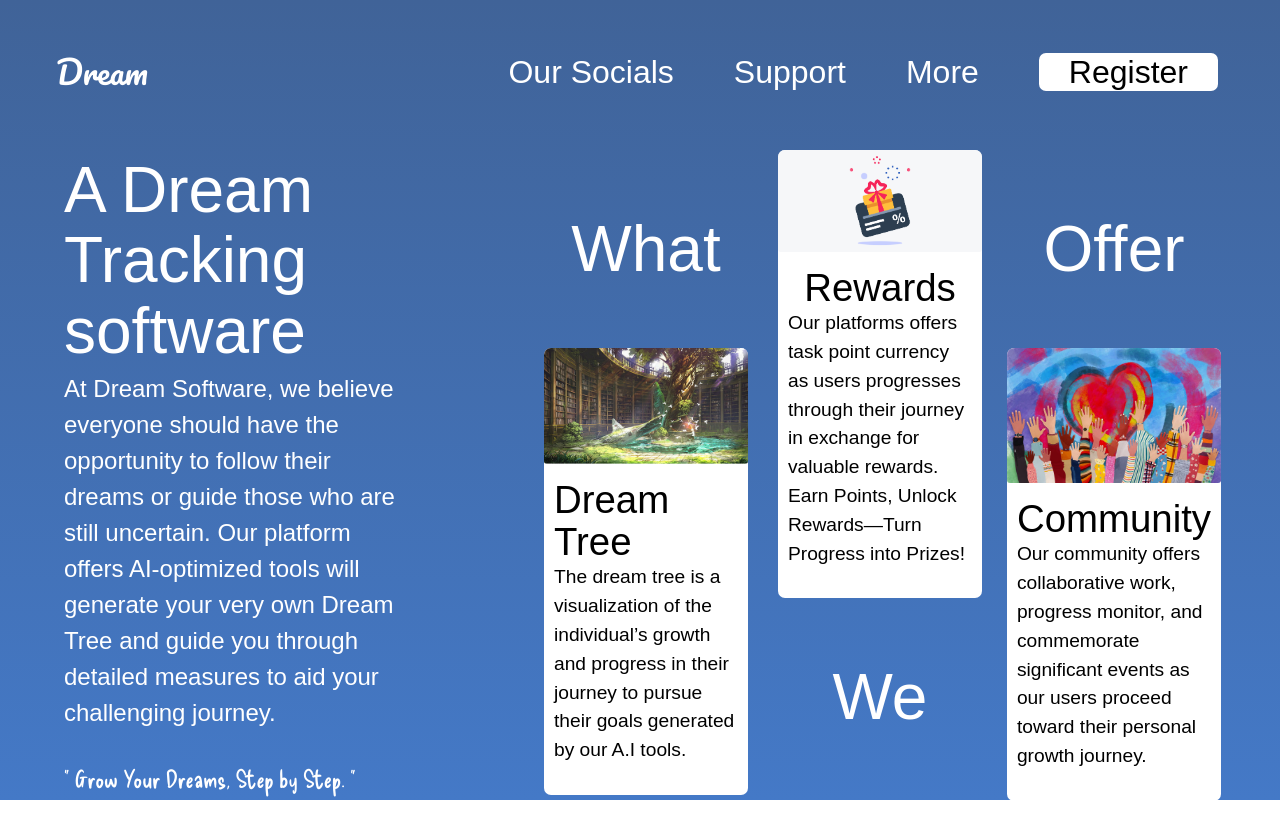
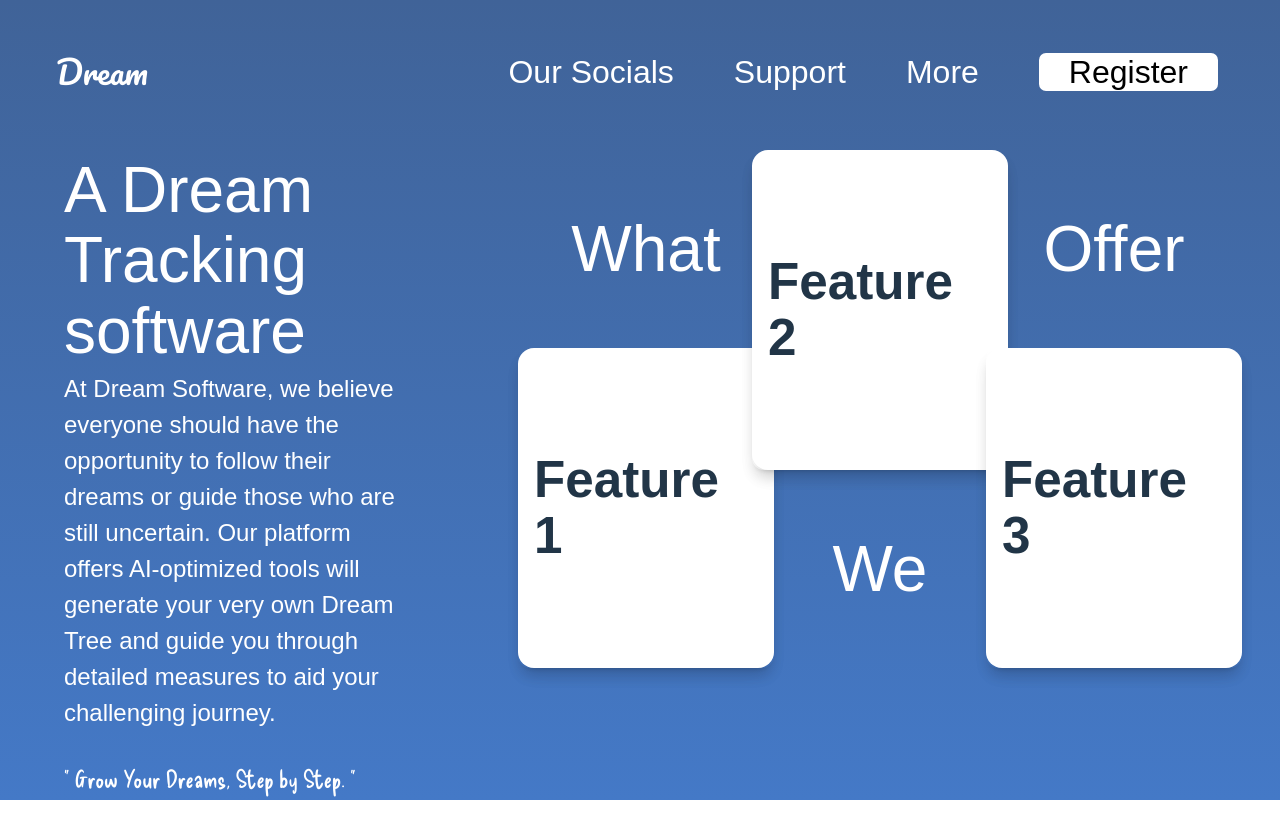
Before and after one commit to dcipherm3/Dream, a React (Vite) app in the folder dream-react/: page / in a window 1280 px wide. Shown: the top 838 px of the page. Built offline with nearby package versions, Linux system fonts and the light colour scheme; a web font is replaced by a local one.

Commit message:
added card flip animation

```diff
--- a/dream-react/src/assets/styles/App.css
+++ b/dream-react/src/assets/styles/App.css
@@ -406,43 +406,3 @@
     margin: 4rem auto;
 
 }
-
-.feature .card{
-    background-color: white;
-    border-radius: 7px;
-    overflow: hidden;
-    cursor: pointer;
-}
-
-.feature .card .cardimg{
-    object-fit: contain;
-    overflow: hidden;
-    width: 100%;
-    display: flex;
-    border-radius: 3px;
-}
-
-.feature .card .cardimg img{
-    width: 100%;
-    height: 100%;
-}
-
-.feature .card .cardcontent{
-    width: 100%;
-    padding: 10px;
-    margin: 5px auto 20px auto;
-}
-
-
-.feature .card .cardcontent h1{
-    font-size: 2.4rem;
-    color: black;
-}
-
-.feature .card .cardcontent p{
-    font-size: 1.2rem;
-    font-weight: 300;
-    color: black;
-
-
-}
--- /dev/null
+++ b/dream-react/src/components/FlipCard.jsx
@@ -0,0 +1,23 @@
+function FlipCard({ frontTitle, backImg, backTitle, backText }) {
+    return (
+        <div className="group h-80 w-64 [perspective:1000px] cursor-pointer">
+            <div className="relative h-full w-full rounded-xl shadow-lg transition-transform duration-500 [transform-style:preserve-3d] group-hover:[transform:rotateY(180deg)]">
+
+                {/* Front Side */}
+                <div className="absolute inset-0 h-full w-full bg-white shadow-lg rounded-2xl flex flex-col justify-center items-center p-4 [backface-visibility:hidden]">
+                    <h1 className="text-lg font-bold">{frontTitle}</h1>
+                </div>
+
+                {/* Back Side */}
+                <div className="absolute inset-0 h-full w-full bg-gray-800 text-white shadow-lg rounded-2xl flex flex-col justify-center items-center p-4 [transform:rotateY(180deg)] [backface-visibility:hidden]">
+                    <img src={backImg} alt="Card image" className="w-24 h-24 mb-4 rounded-lg" />
+                    <h1 className="text-lg font-bold">{backTitle}</h1>
+                    <p className="text-sm text-center">{backText}</p>
+                </div>
+
+            </div>
+        </div>
+    );
+}
+
+export default FlipCard;
--- a/dream-react/src/components/homecontent.jsx
+++ b/dream-react/src/components/homecontent.jsx
@@ -1,6 +1,7 @@
 
 // Components
 import VideoComponent from "../components/VideoComponent";
+import FlipCard from "../components/FlipCard";
 // Assets
 import emailIcon from "../assets/images/icons/email.png";
 import hidepassIcon from "../assets/images/icons/hidepassword.png";
@@ -111,44 +112,34 @@ function Homecontent() {
                 <div className="features-offered grid grid-cols-3">
                     <div className="feature">
                         <h1 className="what">What</h1>
-                        <div className="card">
-                            <div className="cardimg">
-                                <img src= {cardimg1} alt="card image"/>
-                            </div>
-                            <div className="cardcontent flex flex-col justify-center items-center">
-                                <h1>Dream Tree</h1>
-                                <p>The dream tree is a visualization of the individual’s growth and progress in their journey to pursue their goals generated by our
-                                    A.I tools.</p>
-                            </div>
-                        </div>
+                        <FlipCard
+                        backImg={cardimg1}
+                        frontTitle="Feature 1"
+                        backTitle="Dream Tree"
+                        backText="The dream tree is a visualization of the individual’s growth and progress in their journey to pursue their goals generated by our A.I tools."
+                        />
                     </div>
                     <div className="feature">
-                        <div className="card">
-                            <div className="cardimg">
-                                <img src={cardimg2} alt="card image"/>
-                            </div>
-                            <div className="cardcontent flex flex-col justify-center items-center">
-                                <h1>Rewards</h1>
-                                <p>Our platforms offers task point currency as users progresses through their journey in exchange for valuable rewards. Earn Points,
-                                    Unlock Rewards—Turn Progress into Prizes! </p>
-                            </div>
-                        </div>
+                        <FlipCard
+                        backImg={cardimg2}
+                        frontTitle="Feature 2"
+                        backTitle="User Rewards"
+                        backText="Our platforms offers task point currency as users progresses through their journey in exchange for valuable rewards. Earn Points,
+                                    Unlock Rewards—Turn Progress into Prizes!"
+                        />
                         <h1 className="we">We</h1>
                     </div>
                     <div className="feature">
                         <h1 className="offer">Offer</h1>
-                        <div className="card">
-                            <div className="cardimg">
-                                <img src={cardimg3} alt="card image"/>
-                            </div>
-                            <div className="cardcontent flex flex-col justify-center items-center">
-                                <h1>Community</h1>
-                                <p>Our community offers collaborative work, progress monitor, and commemorate significant events as our users proceed toward their personal
-                                     growth journey.</p>
-                            </div>
-                        </div>
+                        <FlipCard
+                        backImg={cardimg3}
+                        frontTitle="Feature 3"
+                        backTitle="Community"
+                        backText="Our community offers collaborative work, progress monitor, and commemorate significant events as our users proceed toward their personal
+                                     growth journey."
+                        />
+
                     </div>
-
                 </div>
             </div>
 
```
